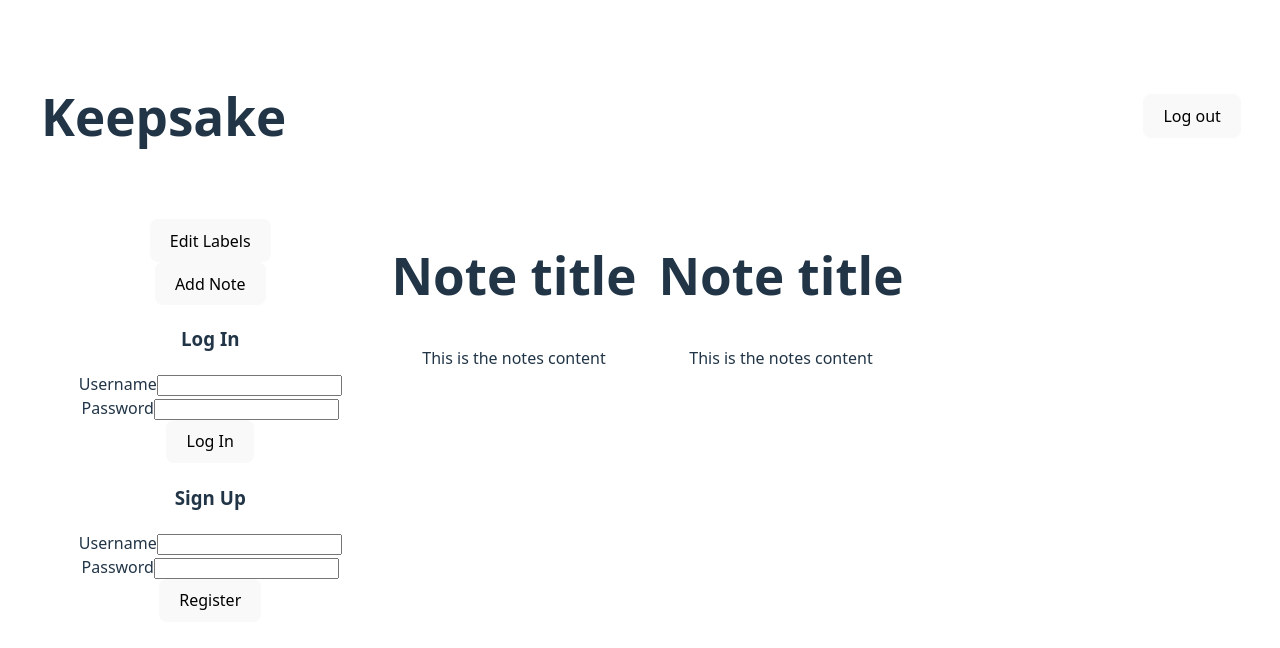
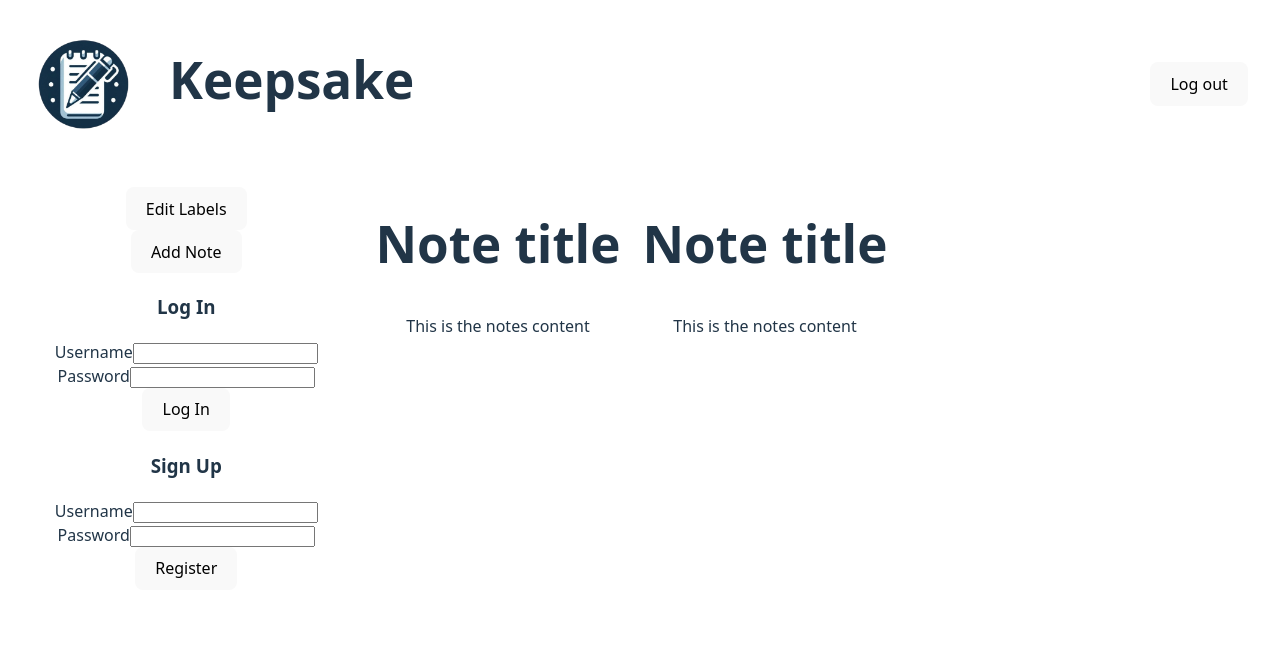
Before and after one commit to anitamegarry/Keepsake-Clone, a React (Vite) app in the folder keepsake-app/: page / in a window 1280 px wide. Shown: the top 648 px of the page. Built offline with nearby package versions, Linux system fonts and the light colour scheme.

Commit message:
improved navbar ui

```diff
--- a/keepsake-app/src/App.css
+++ b/keepsake-app/src/App.css
@@ -1,7 +1,5 @@
 #root {
-  max-width: 1280px;
   margin: 0 auto;
-  padding: 2rem;
   text-align: center;
 }
 
@@ -33,14 +31,6 @@
   }
 }
 
-.card {
-  padding: 2em;
-}
-
-.read-the-docs {
-  color: #888;
-}
-
 .sidebar-gallery {
   display: flex;
   width: 100%;
--- a/keepsake-app/src/components/Navbar.css
+++ b/keepsake-app/src/components/Navbar.css
@@ -7,3 +7,19 @@
   height: 150px;
   border: 1px solid white;
 }
+
+.app-title {
+  margin-left: 10px;
+}
+
+.logout-btn {
+  margin-right: 25px;
+}
+.title-logo {
+  display: flex;
+}
+
+img {
+  width: auto;
+  height: 150px;
+}
--- a/keepsake-app/src/components/Navbar.tsx
+++ b/keepsake-app/src/components/Navbar.tsx
@@ -4,7 +4,11 @@ import "./Navbar.css";
 export default function Navbar() {
   return (
     <div className="navbar">
-      <h1 className="appName">Keepsake</h1>
+      <section className="title-logo">
+        <img src="Designer-removebg.png" alt="logo" />
+        <h1 className="app-title">Keepsake</h1>
+      </section>
+
       <button className="logout-btn">Log out</button>
     </div>
   );
```
Also changed, not shown: keepsake-app/public/Designer-removebg.png (added), keepsake-app/public/Designer.jpeg (added).
